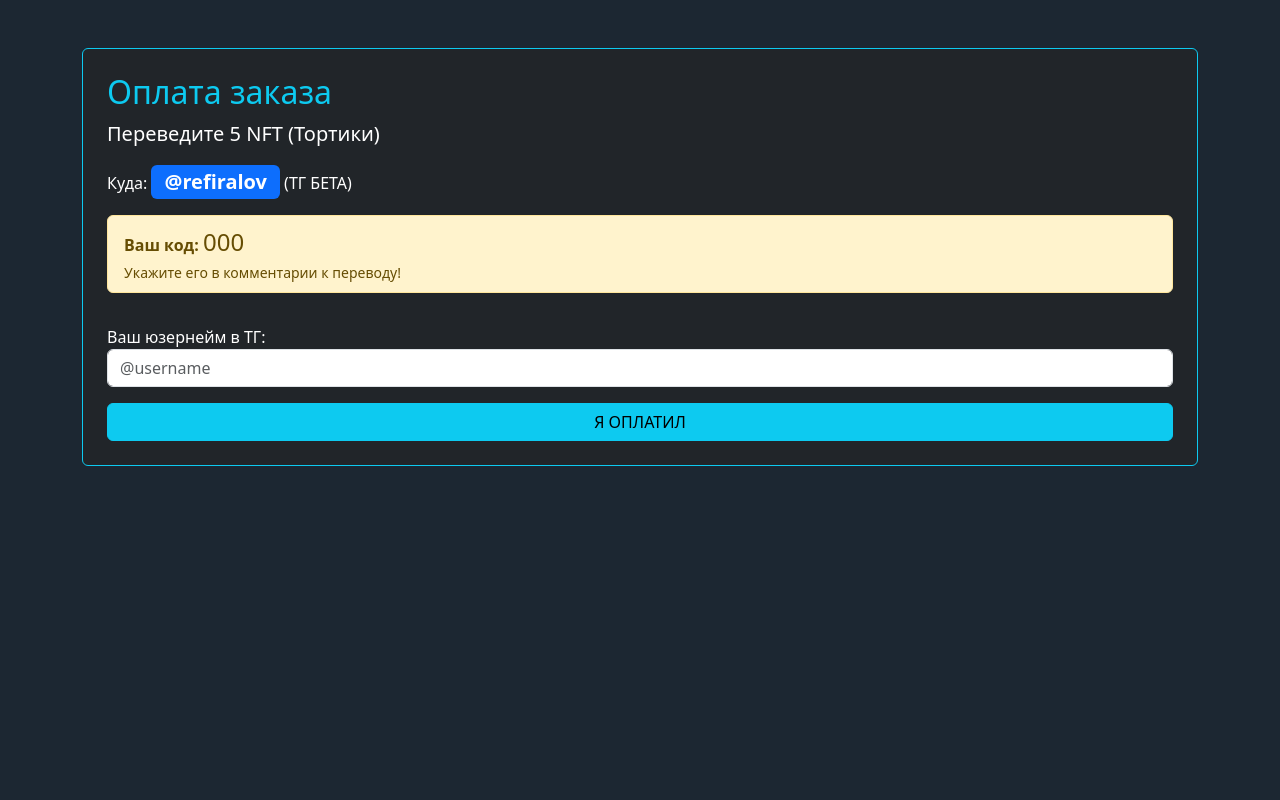
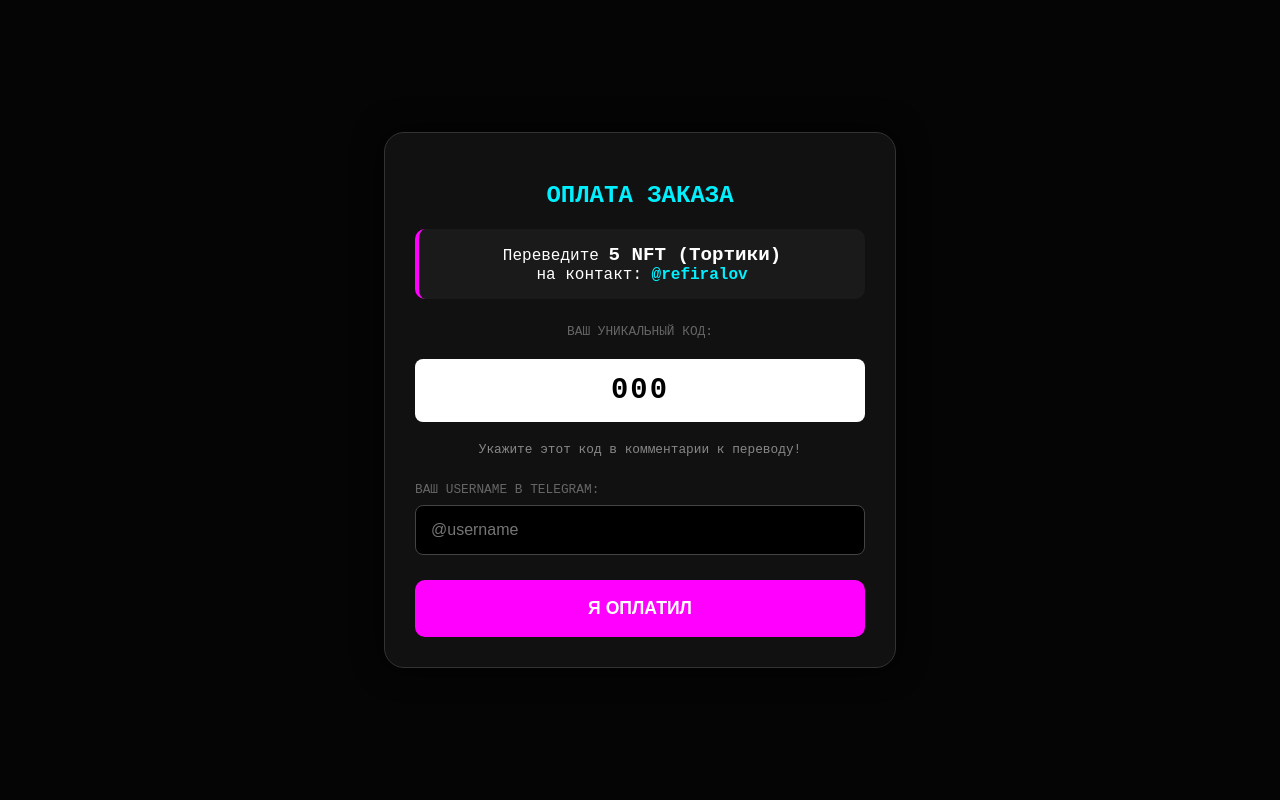
Before and after one commit to kymbattokoeva766-art/refiralovshop, a Flask app: template templates/payment.html in a window 1280 px wide. Run offline with Flask 3, Linux system fonts and the light colour scheme; the template is opened without the code that fills it: values that come from a table or form of the project are taken from there, others are empty; tables that the repository leaves empty hold one stand-in row (values such as "Sample post").

Commit message:
Update payment.html

```diff
--- a/templates/payment.html
+++ b/templates/payment.html
@@ -1,28 +1,139 @@
-{% extends "base.html" %}
-{% block content %}
-<div class="card bg-dark text-white p-4 border-info">
-    {% if not success %}
-        <h2 class="text-info">Оплата заказа</h2>
-        <p class="lead">Переведите <b>5 NFT (Тортики)</b></p>
-        <p>Куда: <span class="badge bg-primary fs-5">@refiralov</span> (ТГ БЕТА)</p>
+<!DOCTYPE html>
+<html lang="ru">
+<head>
+    <meta charset="UTF-8">
+    <meta name="viewport" content="width=device-width, initial-scale=1.0">
+    <title>Оплата доступа</title>
+    <style>
+        :root {
+            --primary: #f0f;
+            --accent: #00f0ff;
+            --bg: #050505;
+            --card-bg: #111;
+        }
 
-        <div class="alert alert-warning py-2">
-            <b>Ваш код:</b> <span class="fs-4">{{ order.unique_code }}</span>
-            <br><small>Укажите его в комментарии к переводу!</small>
+        body {
+            background-color: var(--bg);
+            color: #fff;
+            font-family: 'Courier New', Courier, monospace;
+            margin: 0;
+            display: flex;
+            align-items: center;
+            justify-content: center;
+            min-height: 100vh;
+        }
+
+        .payment-card {
+            background: var(--card-bg);
+            padding: 30px;
+            border-radius: 20px;
+            border: 1px solid #333;
+            max-width: 450px;
+            width: 90%;
+            text-align: center;
+            box-shadow: 0 0 30px rgba(0,0,0,0.8);
+        }
+
+        h2 {
+            color: var(--accent);
+            text-transform: uppercase;
+            font-size: 1.5rem;
+            margin-bottom: 20px;
+        }
+
+        .instruction {
+            background: #1a1a1a;
+            padding: 15px;
+            border-radius: 10px;
+            margin-bottom: 25px;
+            border-left: 4px solid var(--primary);
+        }
+
+        .instruction b { color: #fff; font-size: 1.2rem; }
+
+        .code-box {
+            background: #fff;
+            color: #000;
+            padding: 15px;
+            font-size: 1.8rem;
+            font-weight: bold;
+            border-radius: 8px;
+            margin: 20px 0;
+            letter-spacing: 2px;
+        }
+
+        .input-group {
+            margin-top: 25px;
+            text-align: left;
+        }
+
+        label {
+            display: block;
+            font-size: 0.8rem;
+            color: #666;
+            margin-bottom: 8px;
+            text-transform: uppercase;
+        }
+
+        input {
+            width: 100%;
+            padding: 15px;
+            background: #000;
+            border: 1px solid #444;
+            color: var(--accent);
+            border-radius: 8px;
+            box-sizing: border-box;
+            font-size: 1rem;
+            outline: none;
+        }
+
+        input:focus { border-color: var(--primary); }
+
+        .confirm-btn {
+            margin-top: 25px;
+            background: var(--primary);
+            color: #fff;
+            border: none;
+            padding: 18px;
+            width: 100%;
+            border-radius: 10px;
+            font-weight: bold;
+            font-size: 1.1rem;
+            cursor: pointer;
+            text-transform: uppercase;
+            transition: 0.3s;
+        }
+
+        .confirm-btn:hover {
+            filter: brightness(1.2);
+            transform: translateY(-2px);
+        }
+
+        .tg-link { color: var(--accent); text-decoration: none; font-weight: bold; }
+    </style>
+</head>
+<body>
+
+<div class="payment-card">
+    <h2>Оплата заказа</h2>
+
+    <div class="instruction">
+        Переведите <b>5 NFT (Тортики)</b><br>
+        на контакт: <a href="https://t.me/refiralov" class="tg-link">@refiralov</a>
+    </div>
+
+    <label>ВАШ УНИКАЛЬНЫЙ КОД:</label>
+    <div class="code-box">{{ order.unique_code }}</div>
+    <p style="font-size: 0.8rem; color: #888;">Укажите этот код в комментарии к переводу!</p>
+
+    <form method="POST">
+        <div class="input-group">
+            <label>Ваш Username в Telegram:</label>
+            <input type="text" name="contact" placeholder="@username" required>
         </div>
+        <button type="submit" class="confirm-btn">Я ОПЛАТИЛ</button>
+    </form>
+</div>
 
-        <form method="POST" class="mt-3">
-            <label>Ваш юзернейм в ТГ:</label>
-            <input type="text" name="contact" class="form-control mb-3" placeholder="@username" required>
-            <button type="submit" class="btn btn-info w-100">Я ОПЛАТИЛ</button>
-        </form>
-    {% else %}
-        <div class="text-center">
-            <h2 class="text-success">Принято! ✅</h2>
-            <p>Ваш запрос отправлен админу <b>@refiralov</b>.</p>
-            <p>Ожидайте проверку кода: <b>{{ order.unique_code }}</b></p>
-            <a href="/" class="btn btn-outline-light">На главную</a>
-        </div>
-    {% endif %}
-</div>
-{% endblock %}
+</body>
+</html>
```
